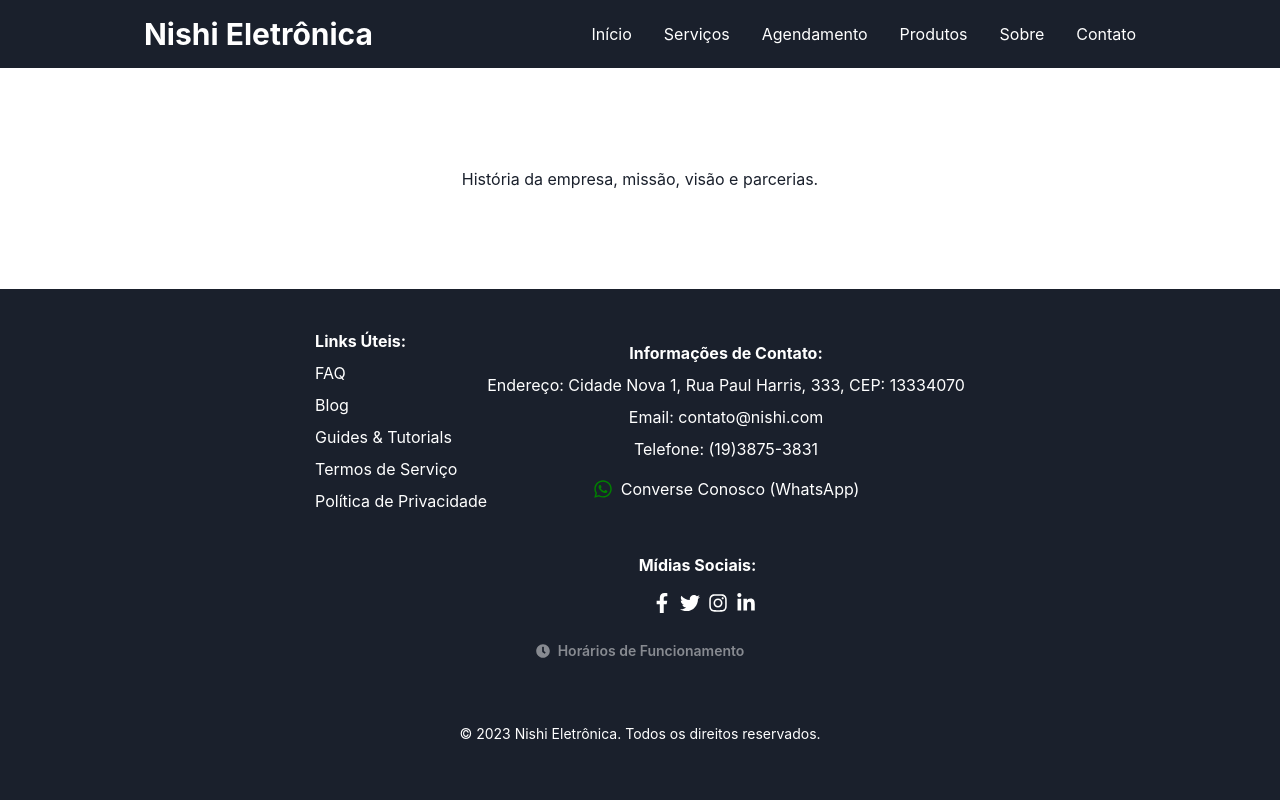
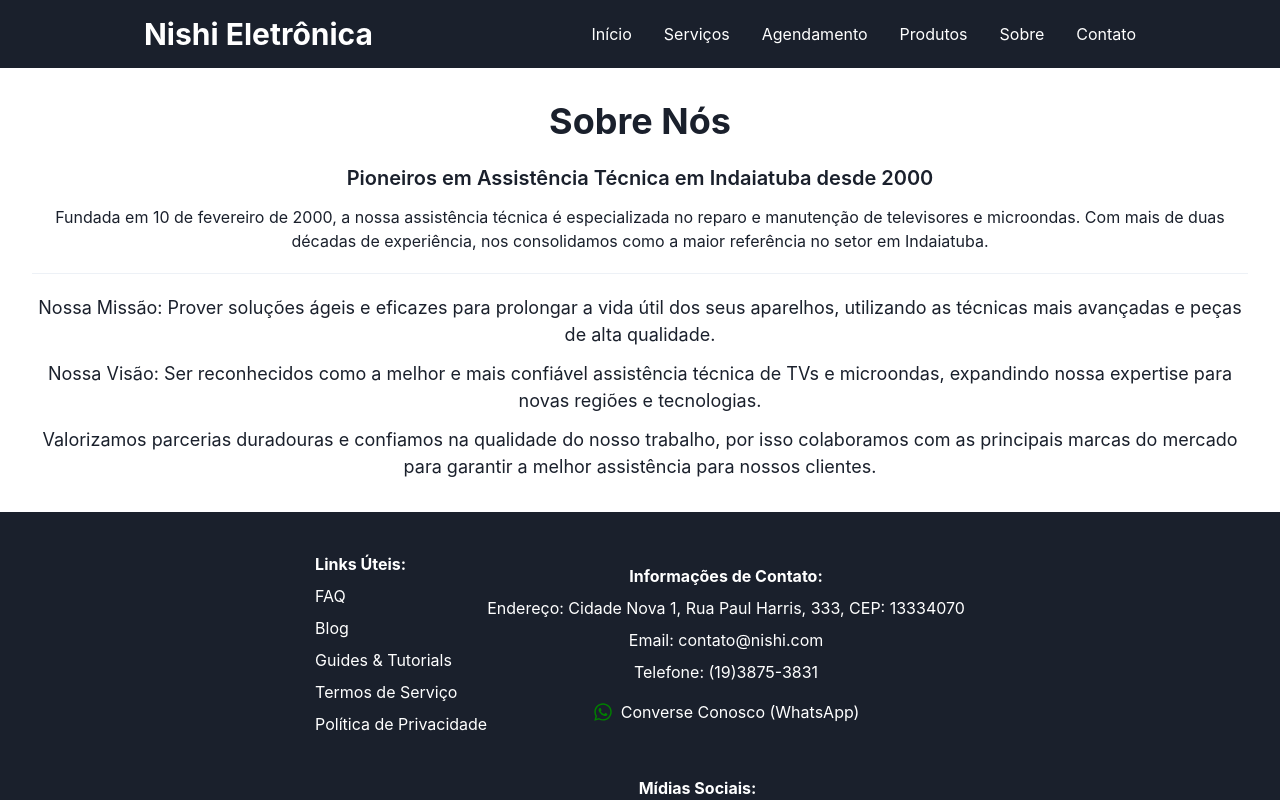
Before and after one commit to Smart624/FrontEnd-PI-4SE, a React (Vite) app: page /sobre in a window 1280 px wide. Shown: the top 800 px of the page. Built offline with nearby package versions, Linux system fonts and the light colour scheme.

Commit message:
Improved the about and contact pages

```diff
--- a/package.json
+++ b/package.json
@@ -20,6 +20,7 @@
     "framer-motion": "^10.16.4",
     "react": "^18.2.0",
     "react-dom": "^18.2.0",
+    "react-hook-form": "^7.48.1",
     "react-icons": "^4.11.0",
     "react-router-dom": "^6.16.0"
   },
@@ -36,5 +37,4 @@
     "typescript": "^5.0.2",
     "vite": "^4.4.5"
   }
-
 }
--- a/src/pages/About/index.tsx
+++ b/src/pages/About/index.tsx
@@ -1,18 +1,48 @@
 import React from 'react';
-import {Center, Text} from '@chakra-ui/react';
-import '../../index.css';
+import {
+    Box,
+    Center,
+    VStack,
+    Heading,
+    Text,
+    Divider
+} from '@chakra-ui/react';
 import Layout from '../../components/Layout';
 
-
-const About: React.FC = () => (
+const About: React.FC = () => {
+    return (
         <Layout>
             <Center flexDir="column" p={8}>
-            <Text>
-                História da empresa, missão, visão e parcerias.
-                {/* Conteúdo sobre a empresa */}
+                <VStack spacing={5}>
+                    <Heading as="h1" size="xl">Sobre Nós</Heading>
+                    <Box textAlign="center">
+                        <Text fontSize="xl" fontWeight="semibold">
+                            Pioneiros em Assistência Técnica em Indaiatuba desde 2000
                         </Text>
+                        <Text my={3}>
+                            Fundada em 10 de fevereiro de 2000, a nossa assistência técnica é especializada
+                            no reparo e manutenção de televisores e microondas. Com mais de duas décadas de
+                            experiência, nos consolidamos como a maior referência no setor em Indaiatuba.
+                        </Text>
+                        <Divider my={5} />
+                        <Text fontSize="lg">
+                            Nossa Missão: Prover soluções ágeis e eficazes para prolongar a vida útil dos
+                            seus aparelhos, utilizando as técnicas mais avançadas e peças de alta qualidade.
+                        </Text>
+                        <Text my={3} fontSize="lg">
+                            Nossa Visão: Ser reconhecidos como a melhor e mais confiável assistência técnica de
+                            TVs e microondas, expandindo nossa expertise para novas regiões e tecnologias.
+                        </Text>
+                        <Text fontSize="lg">
+                            Valorizamos parcerias duradouras e confiamos na qualidade do nosso trabalho,
+                            por isso colaboramos com as principais marcas do mercado para garantir a
+                            melhor assistência para nossos clientes.
+                        </Text>
+                    </Box>
+                </VStack>
             </Center>
         </Layout>
     );
+};
 
 export default About;
--- a/src/pages/Contact/index.tsx
+++ b/src/pages/Contact/index.tsx
@@ -1,21 +1,73 @@
 import React from 'react';
-import { Center, FormLabel, Input, Button, VStack } from '@chakra-ui/react';
-import Layout from "../../components/Layout";
+import { useForm } from 'react-hook-form';
+import {
+    Center,
+    FormControl,
+    FormLabel,
+    Input,
+    Button,
+    VStack,
+    Textarea,
+    Text,
+    Divider,
+    Heading,
+} from '@chakra-ui/react';
+import Layout from '../../components/Layout';
+import axios from 'axios';
 
-const Contact: React.FC = () => (
+type FormData = {
+    name: string;
+    email: string;
+    message: string;
+};
+
+const Contact: React.FC = () => {
+    const { register, handleSubmit, reset } = useForm<FormData>();
+
+    const onSubmit = (data: FormData) => {
+        axios.post('/api/contact', data)
+            .then(response => {
+                console.log(response);
+                reset();
+            })
+            .catch(error => {
+                console.error(error);
+            });
+    };
+
+    return (
         <Layout>
             <Center flexDir="column" p={8}>
-            <VStack spacing={4} width="md">
+                <VStack spacing={4} width="full" maxW="md">
+                    <Heading>Contato</Heading>
+                    <form onSubmit={handleSubmit(onSubmit)}>
+                        <FormControl>
                             <FormLabel>Nome</FormLabel>
-                <Input placeholder="Seu nome" />
+                            <Input placeholder="Seu nome" {...register('name')} />
+                        </FormControl>
+                        <FormControl>
                             <FormLabel>Email</FormLabel>
-                <Input placeholder="Seu email" />
+                            <Input placeholder="Seu email" type="email" {...register('email')} />
+                        </FormControl>
+                        <FormControl>
                             <FormLabel>Mensagem</FormLabel>
-                <Input placeholder="Sua mensagem" />
-                <Button colorScheme="blue">Enviar</Button>
+                            <Textarea placeholder="Sua mensagem" {...register('message')} rows={5} /> {/* Modificado aqui */}
+                        </FormControl>
+                        <Button colorScheme="blue" type="submit">Enviar</Button>
+                    </form>
+                    <Divider my={6} />
+                    <Text fontWeight="bold">Horário de Funcionamento:</Text>
+                    <Text>Segunda a Sexta: 09:00–12:00, 13:00–17:00</Text>
+                    <Text>Sábado: 09:00–12:00</Text>
+                    <iframe
+                        width="100%"
+                        height="350"
+                        src="https://maps.google.com/maps?width=100%&height=600&hl=en&q=Rua%20Paul%20Harris,%20333+(My%20Business%20Name)&t=&z=14&ie=UTF8&iwloc=B&output=embed"
+                    />
                 </VStack>
             </Center>
         </Layout>
     );
+};
 
 export default Contact;
```
Also changed, not shown: 1 other file (tests, documents, lock files or other folders). Lines whose indentation alone changed are shown as unchanged.
